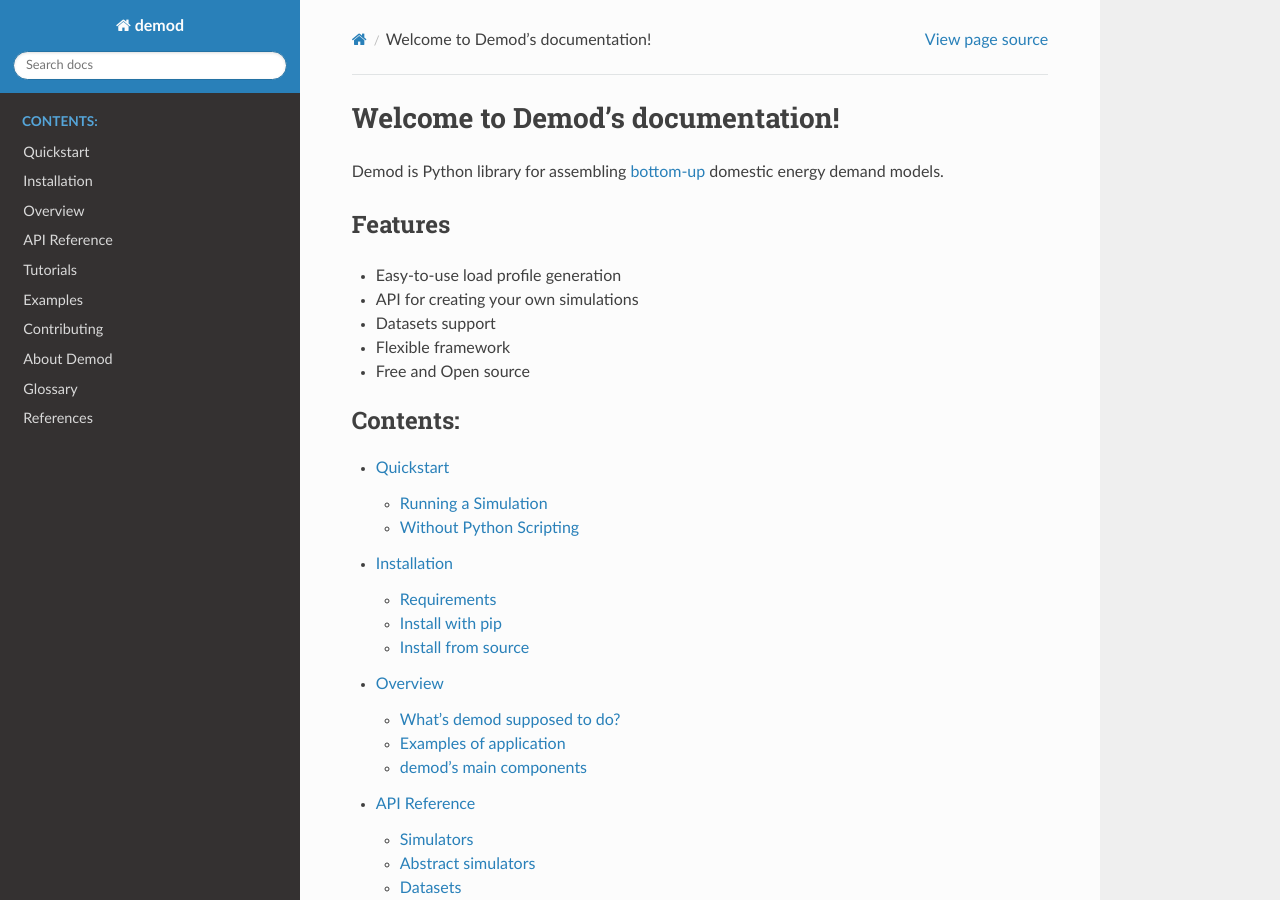
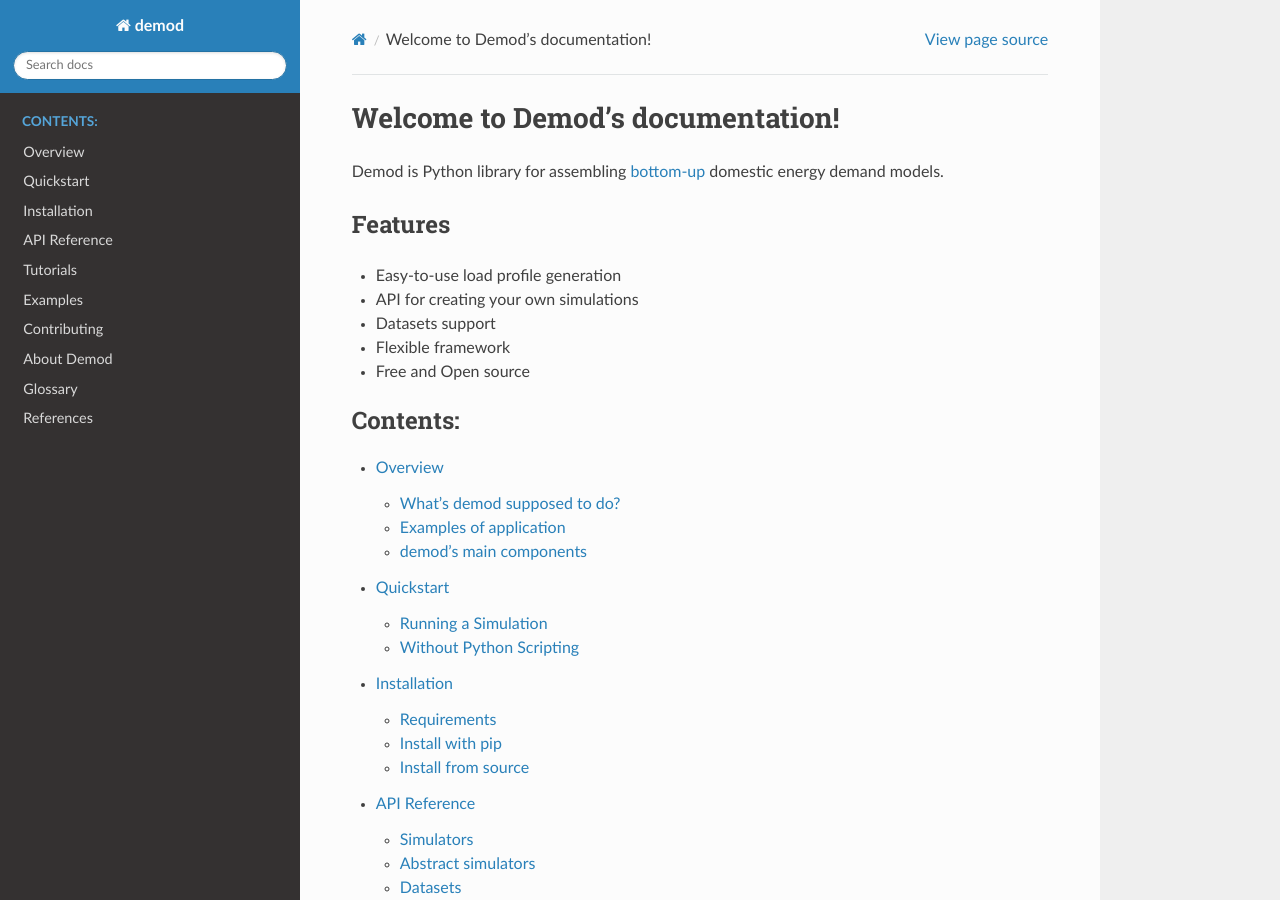
Before and after one commit to epfl-herus/demod, a Sphinx documentation site: the page built from docs/source/index.rst, in a window 1280 px wide and 900 px high. Built offline with Sphinx 7.4.7 and the Read the Docs theme 2.0.0, drawn with Linux system fonts in a browser that asks for light colours; formulas are drawn with MathJax 3.

```diff
--- a/docs/source/index.rst
+++ b/docs/source/index.rst
@@ -25,9 +25,9 @@ Features
    :maxdepth: 2
    :caption: Contents:
 
+   overview/index
    quickstart/quickstart
    installation/installation
-   overview/index
    api/index
    tutorials/index
    examples/index
```
